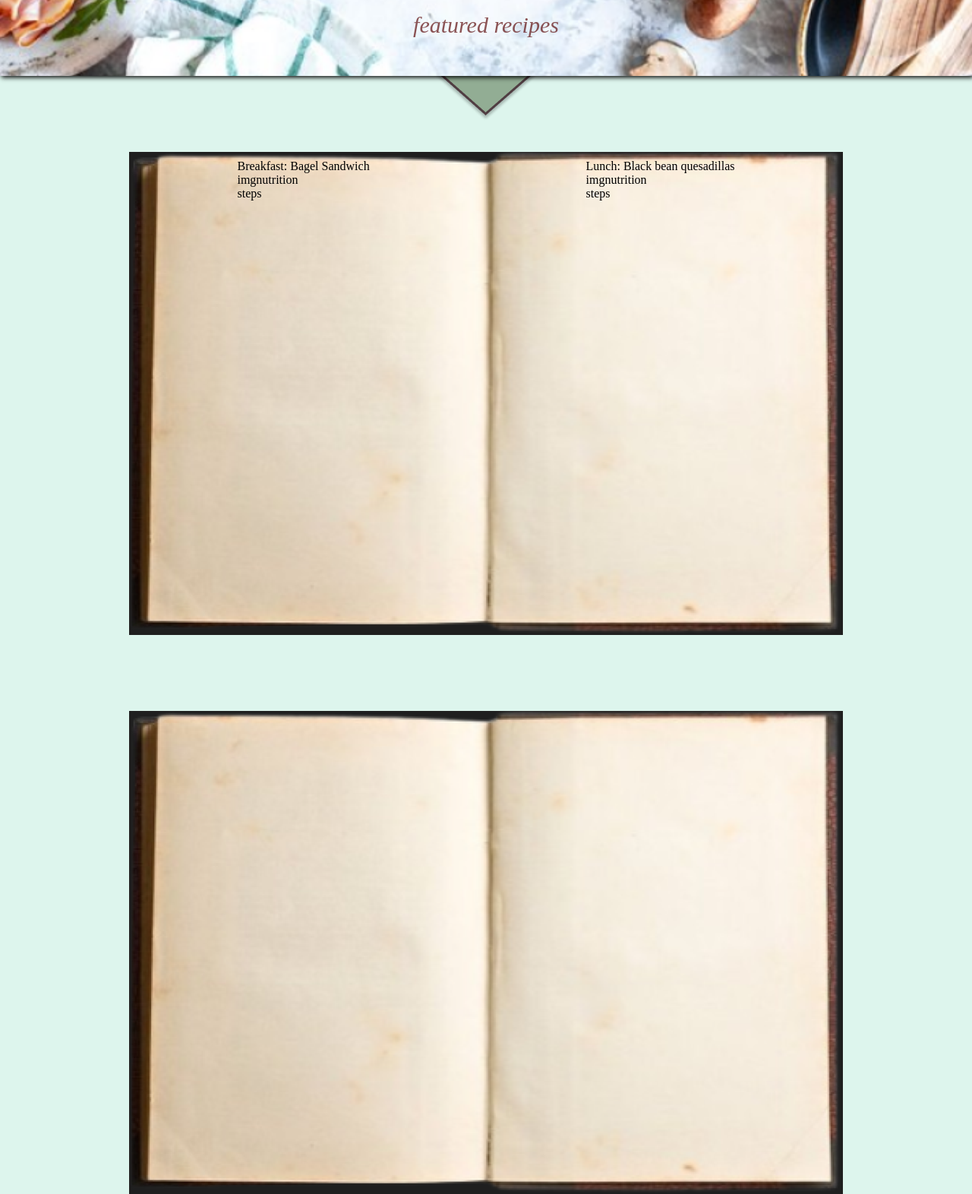
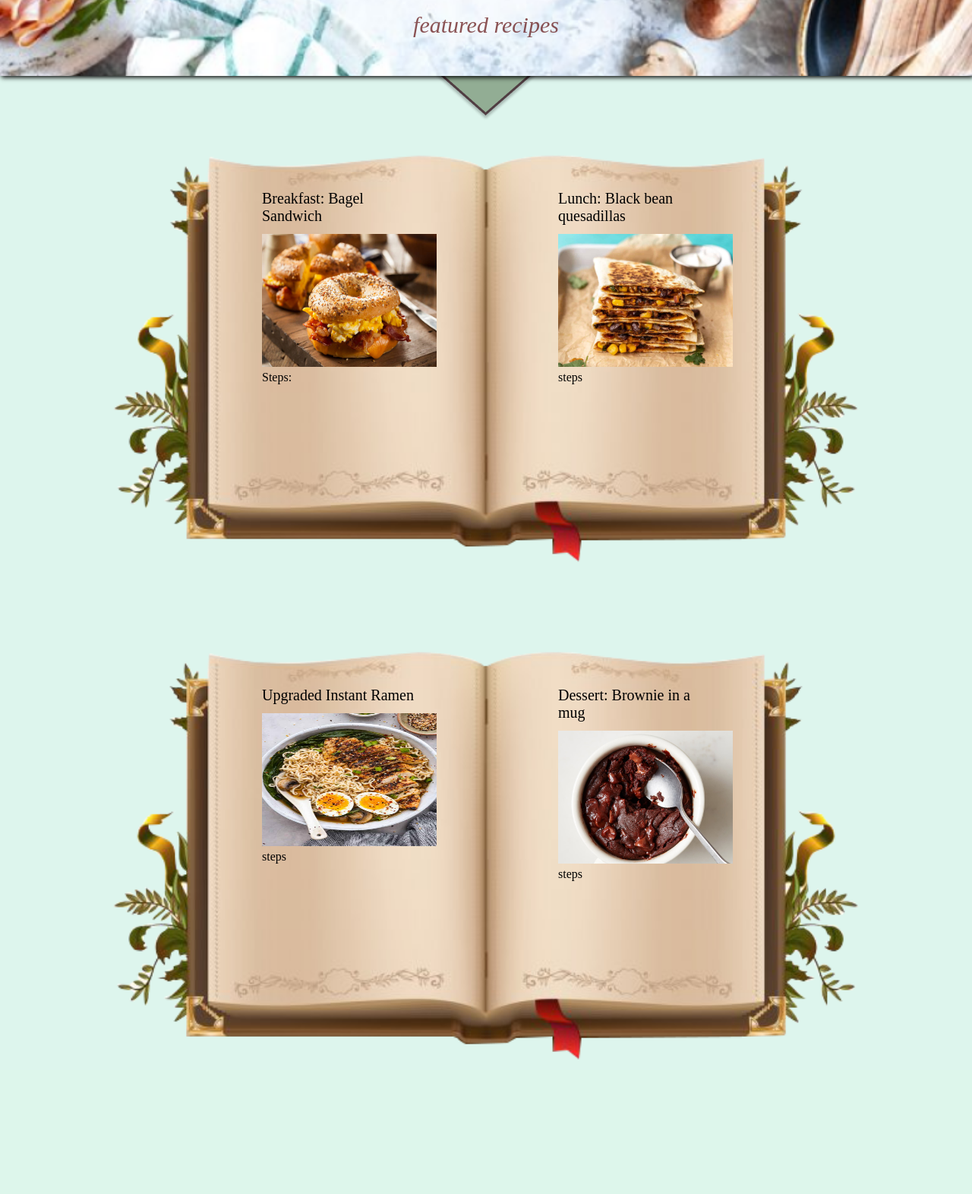
Before and after one commit to williams-esthera/BigBytesCo, a PHP site: page / in a window 1280 px wide. Shown: the part 700-2272 px from the top of the page at 76% size. After the commit the page ends 2095 px from the top, so only its background shows below. Run offline with PHP 8.4, Linux system fonts and the light colour scheme.

Commit message:
Recipe image flip

```diff
--- a/project1/index.html
+++ b/project1/index.html
@@ -47,36 +47,134 @@
                     <div class="recipe-title">
                         Breakfast: Bagel Sandwich
                     </div>
-                    <div class="recipe-top">
-                        <div class="recipe-image">
-                            img
+
+                    <div class="recipe-image">
+                        <div class="flipin">
+                            <div class="front">
+                                <img src="./recipeBookAnimation/Bagel.jpg" alt="bagel" id="bagel">
+                            </div>
+                            <div class="back">
+                                <ul>
+                                    <p>Ingredients</p>
+                                    <li>Bagel</li>
+                                    <li>Toaster</li>
+                                    <li>1 Egg</li>
+                                    <li>Cheese Slices(American or peronal choice)</li>
+                                    <li>2 pieces of breafast meat (Ham, Bacon, or substitute)</li>
+                                    <li>1 tablespoon of butter</li>
+                                </ul>
+                            </div>
                         </div>
-                        <div class="recipe-nutrition">nutrition</div>
+
                     </div>
+
+
+                    <div class="recipe-steps">
+                        Steps:
+                    </div>
+                </div>
+                <div class="right-page">
+
+                    <div class="recipe-title">
+                        Lunch: Black bean quesadillas
+                    </div>
+
+                    <div class="recipe-image">
+                        <div class="flipin">
+                            <div class="front">
+                                <img src="./recipeBookAnimation/BBQues.jpg" alt="quesa" id="quesa">
+                            </div>
+                            <div class="back">
+                                <ul>
+                                    <p>Ingredients</p>
+                                    <li>15oz black beans</li>
+                                    <li>1 cup frozen corn</li>
+                                    <li>1/2 cup red onion</li>
+                                    <li>Fresh cilantro(optional)</li>
+                                    <li>1 clove garlic</li>
+                                    <li>2 cups shredded cheddar cheese</li>
+                                    <li>Taco seasoning</li>
+                                    <li>Flour tortillas</li>
+                                </ul>
+                            </div>
+                        </div>
+                    </div>
+
+
+                    <div class="recipe-steps">
+                        steps
+                    </div>
+                </div>
+            </div>
+            <div class="recipe-book">
+
+                <div class="left-page">
+                    <div class="recipe-title">
+                        Upgraded Instant Ramen
+                    </div>
+
+                    <div class="recipe-image">
+                        <div class="flipin">
+                            <div class="front">
+                                <img src="./recipeBookAnimation/ramen.jpeg" alt="ramen" id="ramen">
+                            </div>
+                            <div class="back">
+                                <ul>
+                                    <p>Ingredients</p>
+                                    <li>Instant Ramen pack(chicken flavor)</li>
+                                    <li>Rotisserie chicken</li>
+                                    <li>1 Egg</li>
+                                    <li>Minced Garlic</li>
+                                    <li>Chopped scallions</li>
+                                    <li>Other vegetabkes of your choice</li>
+                                    <li>Seasame seeds and/or Cilantro</li>
+                                </ul>
+                            </div>
+                        </div>
+                    </div>
+
                     <div class="recipe-steps">
                         steps
                     </div>
                 </div>
                 <div class="right-page">
+
                     <div class="recipe-title">
-                        Lunch: Black bean quesadillas
+                        Dessert: Brownie in a mug
                     </div>
-                    <div class="recipe-top">
-                        <div class="recipe-image">
-                            img
+
+                    <div class="recipe-image">
+                        <div class="flipin">
+                            <div class="front">
+                                <img src="./recipeBookAnimation/Brownie.jpg" alt="brownie" id="brownie">
+                            </div>
+                            <div class="back">
+                                <ul>
+                                    <p>Ingredients</p>
+                                    <li>Mug</li>
+                                    <li>3 tablespoons flour</li>
+                                    <li>3 tablespoons brown sugar</li>
+                                    <li>3 tablespoons cocoa dust</li>
+                                    <li>Pinch of Salt</li>
+                                    <li>2 tablesoons melted butter</li>
+                                    <li>3 tablespoons milk</li>
+                                    <li>1/2 cup of blueberries or chocolate chips</li>
+                                </ul>
+                            </div>
                         </div>
-                        <div class="recipe-nutrition">nutrition</div>
                     </div>
+
+
                     <div class="recipe-steps">
                         steps
                     </div>
                 </div>
+
+
             </div>
-            <div class="recipe-book"></div>
 
 
         </div>
 
-
     </body>
 </html>
--- a/project1/recipe.css
+++ b/project1/recipe.css
@@ -1,3 +1,7 @@
+
+:root {
+    --recipe-book-scale: 1.65;
+}
 
 /* Triangle */
 .triangle {
@@ -30,27 +34,95 @@
 
 /* Recipe book */
 .recipe-book {
-    background-image: url('./images/recipe_bookv2.PNG');
+    /* background-image: url('./images/recipe_bookv2.PNG'); */
+    background-image: url('./recipeBookAnimation/cookbook\ \(2\).jpg');
     background-repeat: no-repeat;
     background-position: center;
     background-size: cover;
 
-    min-height: 636px;
-    width: 940px;
+    width: calc(600px * var(--recipe-book-scale));
+    height: calc(336px * var(--recipe-book-scale));
+
     margin-top: 100px;
 
     display: flex;
-    justify-content: space-around;
+    justify-content: space-between;
+
 }
 
 .recipe-title {
-    margin-top: 10px;
+    margin-top: 50px;
 }
 
 .left-page {
+    padding-left: 200px;
+}
 
+.right-page {
+    padding-right: 200px;
 }
 
 .recipe-top {
     display: flex;
 }
+
+.recipe-title {
+    font-size: 20px;
+    max-width: 200px;
+}
+
+/* Recipe image */
+.recipe-image {
+    background-color: transparent;
+	width: 250px;
+	border: 1px ;
+	perspective: 1000px;
+	position: absolute;
+    margin-top: 12px;
+}
+
+.recipe-image > div {
+    width: 230px;
+    height: 175px;
+}
+
+.front > img {
+    width: 100%;
+    height: 100%;
+}
+
+.flipin {
+    position: relative;
+	width: 100%;
+	height: 100%;
+	text-align: center;
+	transition: transform 0.8s;
+	transform-style: preserve-3d;
+}
+
+.recipe-image:hover .flipin {
+	transform: rotateY(180deg);
+}
+
+.front, .back{
+	position: absolute;
+	width: 100%;
+	height: 100%;
+	backface-visibility: hidden;
+}
+
+.front{
+	background-color: #bbb;
+	color: black;
+}
+
+.back{
+	/* background-color: dodgerblue; */
+	color: black;
+	transform: rotateY(180deg);
+}
+
+/* Steps */
+.recipe-steps {
+    margin-top: 192px;
+}
```
Also changed, not shown: project1/recipeBookAnimation/recipebook.css (added, +87 -0 lines), project1/recipeBookAnimation/recipebook.html (added, +93 -0 lines), project1/recipeBookAnimation/BBQues.jpg (added), project1/recipeBookAnimation/Bagel.jpg (added), project1/recipeBookAnimation/Brownie.jpg (added), project1/recipeBookAnimation/cookbook (2).jpg (added), project1/recipeBookAnimation/cookbook.jpg (added), project1/recipeBookAnimation/ramen.jpeg (added).
